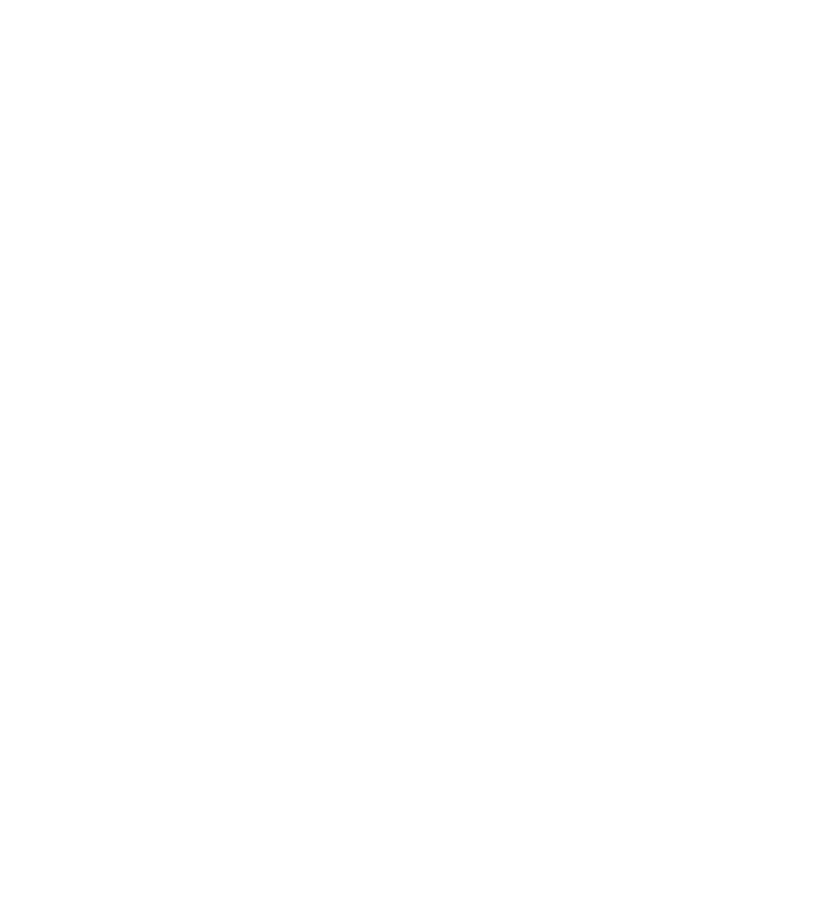
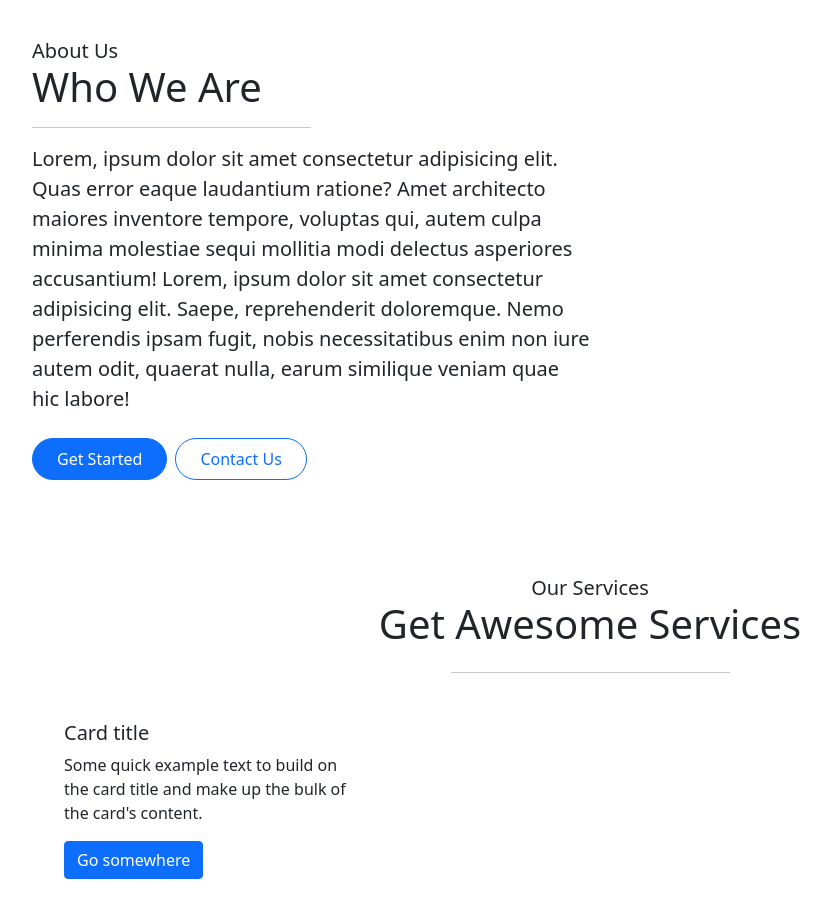
Before and after one commit to FidelCoder/WeFruitful_MERN, a React (Create React App) app in the folder wefruitful_web/: page / in a window 1280 px wide. Shown: the part 1460-2371 px from the top of the page, without its empty margins (50-881 px from the left). Before the commit the page ends 800 px from the top, so only its background shows below. Built offline with nearby package versions, Linux system fonts and the light colour scheme.

Commit message:
last commit today

```diff
--- a/wefruitful_web/src/App.js
+++ b/wefruitful_web/src/App.js
@@ -2,6 +2,9 @@
 import './App.css';
 import Navbar from './components/Navbar'
 import Home from './components/Home'
+import About from './components/About';
+import Services from './components/Services';
+
 
 function App() {
   return (
@@ -9,6 +12,8 @@
     <>
     <Navbar/>
     <Home/>
+    <About/>
+    <Services/>
     </>
   );
 }
--- a/wefruitful_web/src/components/About.jsx
+++ b/wefruitful_web/src/components/About.jsx
@@ -2,8 +2,26 @@
 
 const About = () => {
     return(
-        <></>
-    )
+        <div>
+            <section id="about">
+                <div className="container my-5 py-5">
+                    <div className="row">
+                        <img src="assets/logo.jpeg" alt="" className='w-75 mt-5'/>
+                    </div>
+                    <div className="col-md-6">
+                        <h3 className="fs-5 mb-0">About Us</h3>
+                        <h1 className="display-6" mb-2>Who <b>We</b> Are</h1>
+                        <hr className='w-50'/>
+                        <p className="lead mb-4">Lorem, ipsum dolor sit amet consectetur adipisicing elit. Quas error eaque laudantium ratione? Amet architecto maiores inventore tempore, voluptas qui, autem culpa minima molestiae sequi mollitia modi delectus asperiores accusantium!
+                        Lorem, ipsum dolor sit amet consectetur adipisicing elit. Saepe, reprehenderit doloremque. Nemo perferendis ipsam fugit, nobis necessitatibus enim non iure autem odit, quaerat nulla, earum similique veniam quae hic labore!
+                        </p>
+                        <button className="btn btn-primary rounded-pill px-4 py-2">Get Started</button>
+                        <button className="btn btn-outline-primary rounded-pill px-4 py-2 ms-2">Contact Us</button>
+                    </div>
+                </div>
+            </section>
+        </div>
+    );
 }
 
-export default About
+export default About;
--- a/wefruitful_web/src/components/Navbar.jsx
+++ b/wefruitful_web/src/components/Navbar.jsx
@@ -12,7 +12,7 @@
     <div class="collapse navbar-collapse" id="navbarSupportedContent">
       <ul class="navbar-nav me-auto mb-2 mb-lg-0">
         <li class="nav-item">
-          <a class="nav-link active" aria-current="page" href="gr.com">WeFruitful</a>
+          <a class="nav-link active" aria-current="page" href="gr.com"><img src="/logo.jpeg" alt="logo" /> WeFruitful</a>
         </li>
         <li class="nav-item">
           <a class="nav-link" href="gr.com">Services</a>
--- /dev/null
+++ b/wefruitful_web/src/components/Services.jsx
@@ -0,0 +1,34 @@
+import React from 'react'
+
+const Services = () => {
+    return (
+        <div className="service">
+            <div className="container">
+                <div className="row">
+                    <div className="col-12">
+                        <h3 className="fs-5 text-center mb-0">Our Services</h3>
+                        <h1 className="display-6 text-center mb-4">Get <b>Awesome</b> Services</h1>
+                        <hr className='w-25 mx-auto' />
+                    </div>
+                </div>
+                <div className="row">
+                    <div className="col-md-4">
+
+
+                        <div class="card p-3 border-0">
+                            <div class="card-body">
+                                <h5 class="card-title">Card title</h5>
+                                <p class="card-text">Some quick example text to build on the card title and make up the bulk of the card's content.</p>
+                                <a href="#" class="btn btn-primary">Go somewhere</a>
+                            </div>
+                        </div>
+
+
+                    </div>
+                </div>
+            </div>
+        </div>
+    )
+}
+
+export default Services;
```
Also changed, not shown: wefruitful_web/public/assets/logo.jpeg (added).
